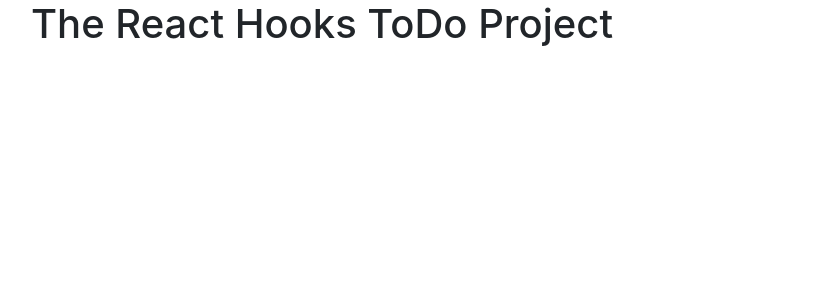
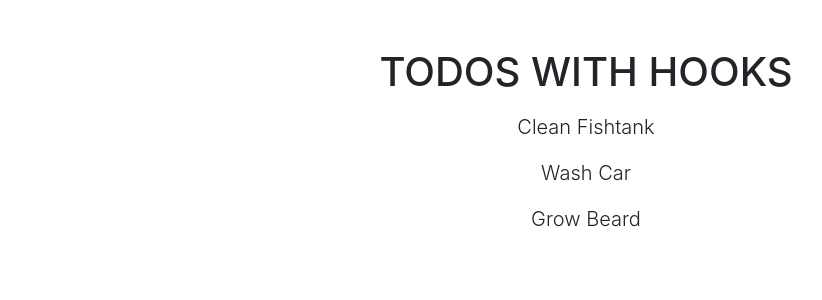
Before and after one commit to xaviguasch/taskmaster-react-hooks-app, a React (Create React App) app: page / in a window 1280 px wide. Shown: the top 300 px of the page, without its empty margins (54-876 px from the left). Built offline with nearby package versions, Linux system fonts and the light colour scheme; the HTML template or start-up script is replaced by a standard one.

Commit message:
added TodoList component

```diff
--- a/package.json
+++ b/package.json
@@ -8,7 +8,6 @@
     "@testing-library/user-event": "^7.1.2",
     "bootstrap": "^4.4.1",
     "react": "^16.12.0",
-    "react-bootstrap": "^1.0.0-beta.16",
     "react-dom": "^16.12.0",
     "react-scripts": "3.3.0"
   },
--- a/src/TodoApp.js
+++ b/src/TodoApp.js
@@ -1,9 +1,19 @@
-import React from 'react'
+import React, { useState } from 'react'
+import TodoList from './TodoList'
 
 const TodoApp = () => {
+  const initialTodos = [
+    { id: 1, task: 'Clean Fishtank', completed: false },
+    { id: 2, task: 'Wash Car', completed: true },
+    { id: 3, task: 'Grow Beard', completed: false }
+  ]
+
+  const [todos, setTodos] = useState(initialTodos)
   return (
-    <div className='container'>
-      <h1>The React Hooks ToDo Project</h1>
+    <div className='container mt-5'>
+      <h1 className='display-5 text-center'>TODOS WITH HOOKS</h1>
+
+      <TodoList todos={todos} />
     </div>
   )
 }
--- /dev/null
+++ b/src/TodoList.js
@@ -0,0 +1,17 @@
+import React from 'react'
+
+const TodoList = ({ todos }) => {
+  return (
+    <div className='text-center mt-3'>
+      {todos.map(todo => {
+        return (
+          <p key={todo.id} className='lead'>
+            {todo.task}
+          </p>
+        )
+      })}
+    </div>
+  )
+}
+
+export default TodoList
```
